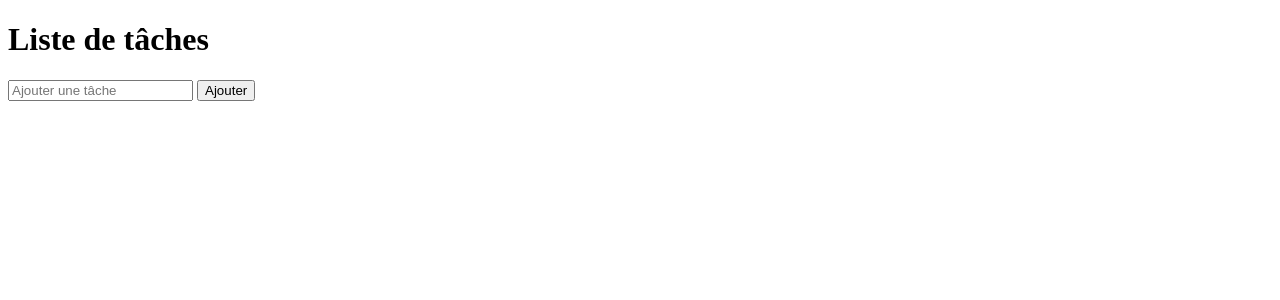
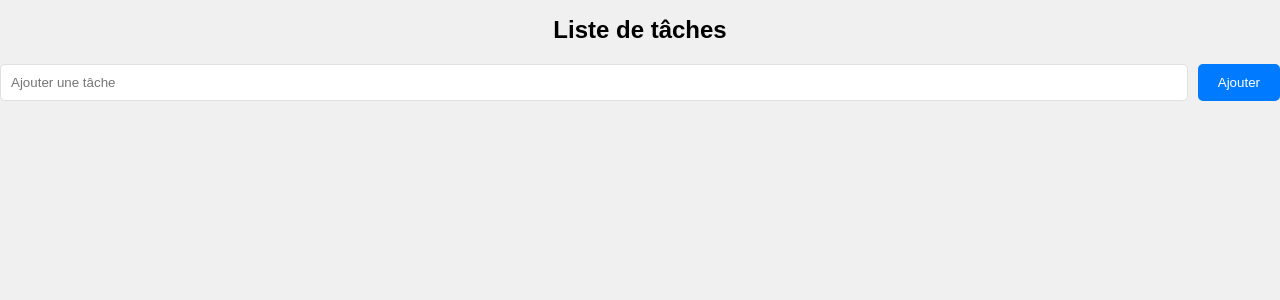
Before and after one commit to mazaqui/flaskTaskManager, a Flask app: page / in a window 1280 px wide. Shown: the top 300 px of the page. Run offline with Flask 3, Linux system fonts and the light colour scheme.

Commit message:
Added CSS

```diff
--- /dev/null
+++ b/static/style.css
@@ -0,0 +1,74 @@
+/* Réinitialisation des styles pour supprimer les marges et les rembourrages par défaut */
+body, ul, li {
+    margin: 0;
+    padding: 0;
+    list-style: none;
+}
+
+body {
+    font-family: Arial, sans-serif;
+    background-color: #f0f0f0;
+    text-align: center;
+}
+
+.container {
+    max-width: 600px;
+    margin: 0 auto;
+    background-color: #fff;
+    padding: 20px;
+    border-radius: 5px;
+    box-shadow: 0 0 10px rgba(0, 0, 0, 0.1);
+}
+
+h1 {
+    font-size: 24px;
+    margin-bottom: 20px;
+}
+
+ul {
+    padding: 0;
+}
+
+li {
+    display: flex;
+    justify-content: space-between;
+    align-items: center;
+    padding: 10px;
+    background-color: #fff;
+    border: 1px solid #e0e0e0;
+    border-radius: 5px;
+    margin: 10px 0;
+    box-shadow: 0 2px 4px rgba(0, 0, 0, 0.1);
+}
+
+li a {
+    text-decoration: none;
+    color: #ff0000;
+}
+
+form {
+    display: flex;
+    margin-top: 20px;
+}
+
+input[type="text"] {
+    flex: 1;
+    padding: 10px;
+    border: 1px solid #e0e0e0;
+    border-radius: 5px;
+    margin-right: 10px;
+}
+
+button {
+    background-color: #007bff;
+    color: #fff;
+    border: none;
+    padding: 10px 20px;
+    border-radius: 5px;
+    cursor: pointer;
+    transition: background-color 0.2s;
+}
+
+button:hover {
+    background-color: #0056b3;
+}
--- a/templates/index.html
+++ b/templates/index.html
@@ -2,6 +2,8 @@
 <html>
 <head>
     <title>Liste de tâches</title>
+    <!-- Ajoutez la balise link pour lier le fichier style.css -->
+    <link rel="stylesheet" type="text/css" href="{{ url_for('static', filename='style.css') }}">
 </head>
 <body>
     <h1>Liste de tâches</h1>
```
